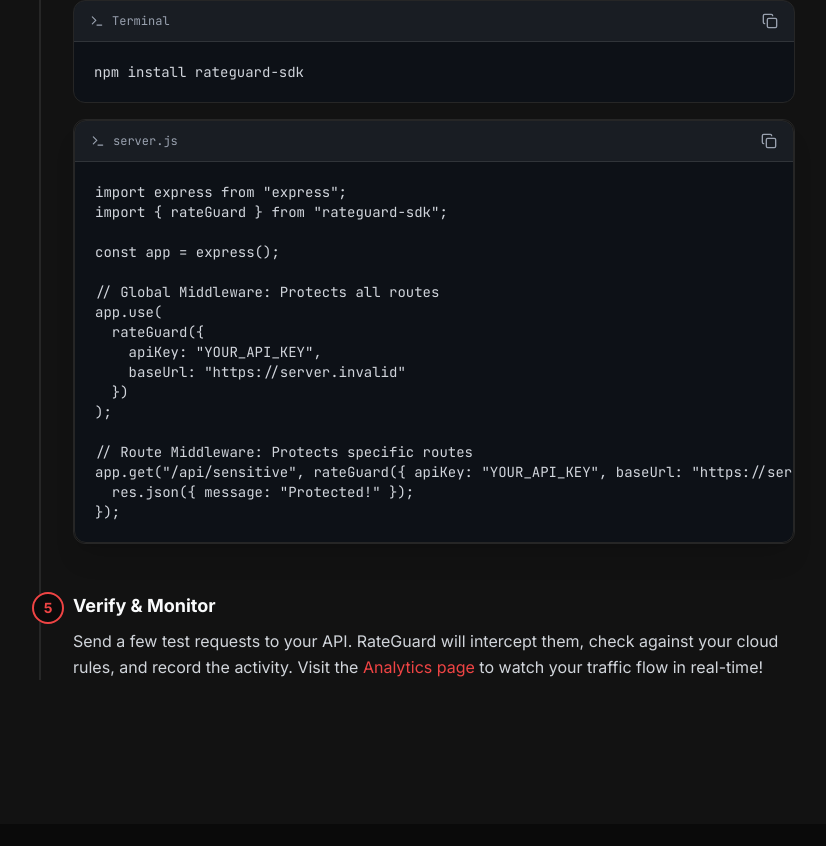
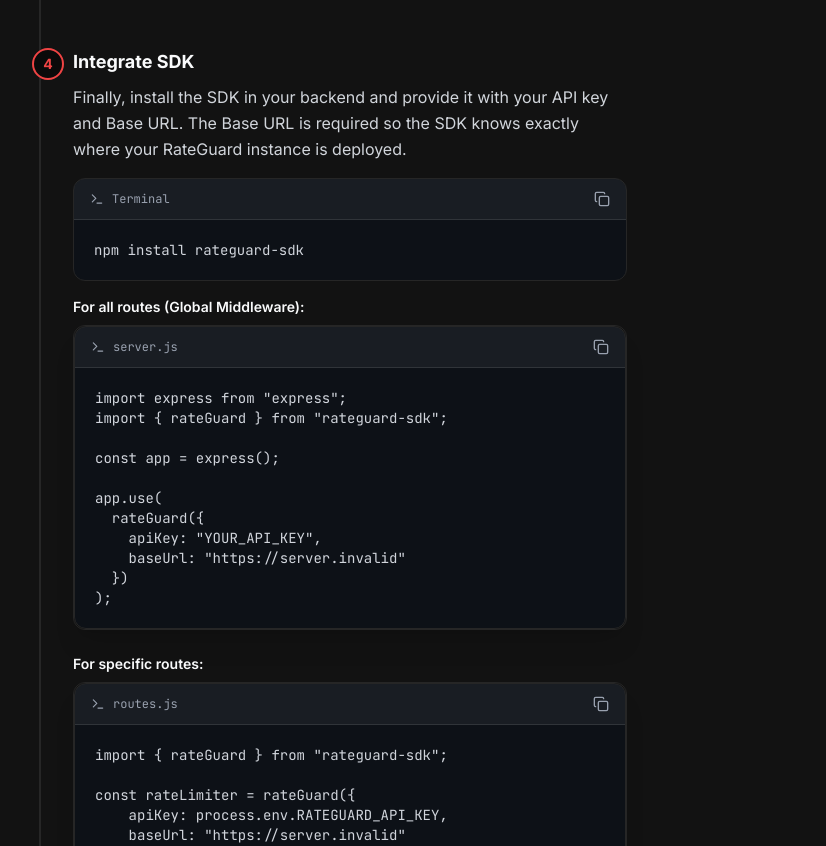
Before and after one commit to charanreddysama/RateGuard, a React (Vite) app in the folder frontend-v2/: page /dashboard/docs in a window 1280 px wide. Shown: the part 1165-2011 px from the top of the page, without its empty margins (301-1127 px from the left). Before the commit the page ends 1989 px from the top, so only its background shows below. Built offline with nearby package versions, Linux system fonts and the light colour scheme; no server answers.

Commit message:
Split SDK docs into global and specific routes

```diff
--- a/frontend-v2/src/pages/dashboard/DocsPage.jsx
+++ b/frontend-v2/src/pages/dashboard/DocsPage.jsx
@@ -105,7 +105,8 @@ function DocsPage() {
                     <div className="mb-4">
                       <CodeBlock title="Terminal" code={`npm install rateguard-sdk`} />
                     </div>
-                    <div className="shadow-xl rounded-xl overflow-hidden border border-[var(--border-subtle)]">
+                    <p className="font-semibold text-sm mb-2 text-[var(--text-primary)]">For all routes (Global Middleware):</p>
+                    <div className="shadow-xl rounded-xl overflow-hidden border border-[var(--border-subtle)] mb-6">
                       <CodeBlock
                         title="server.js"
                         code={`import express from "express";
@@ -113,18 +114,28 @@ import { rateGuard } from "rateguard-sdk";
 
 const app = express();
 
-// Global Middleware: Protects all routes
 app.use(
   rateGuard({
     apiKey: "YOUR_API_KEY",
     baseUrl: "${apiUrl}"
   })
-);
+);`}
+                      />
+                    </div>
 
-// Route Middleware: Protects specific routes
-app.get("/api/sensitive", rateGuard({ apiKey: "YOUR_API_KEY", baseUrl: "${apiUrl}" }), (req, res) => {
-  res.json({ message: "Protected!" });
-});`}
+                    <p className="font-semibold text-sm mb-2 text-[var(--text-primary)]">For specific routes:</p>
+                    <div className="shadow-xl rounded-xl overflow-hidden border border-[var(--border-subtle)]">
+                      <CodeBlock
+                        title="routes.js"
+                        code={`import { rateGuard } from "rateguard-sdk";
+
+const rateLimiter = rateGuard({
+    apiKey: process.env.RATEGUARD_API_KEY,
+    baseUrl: "${apiUrl}"
+});
+
+// Example
+router.post("/login", rateLimiter, loginController);`}
                       />
                     </div>
                   </div>
```
